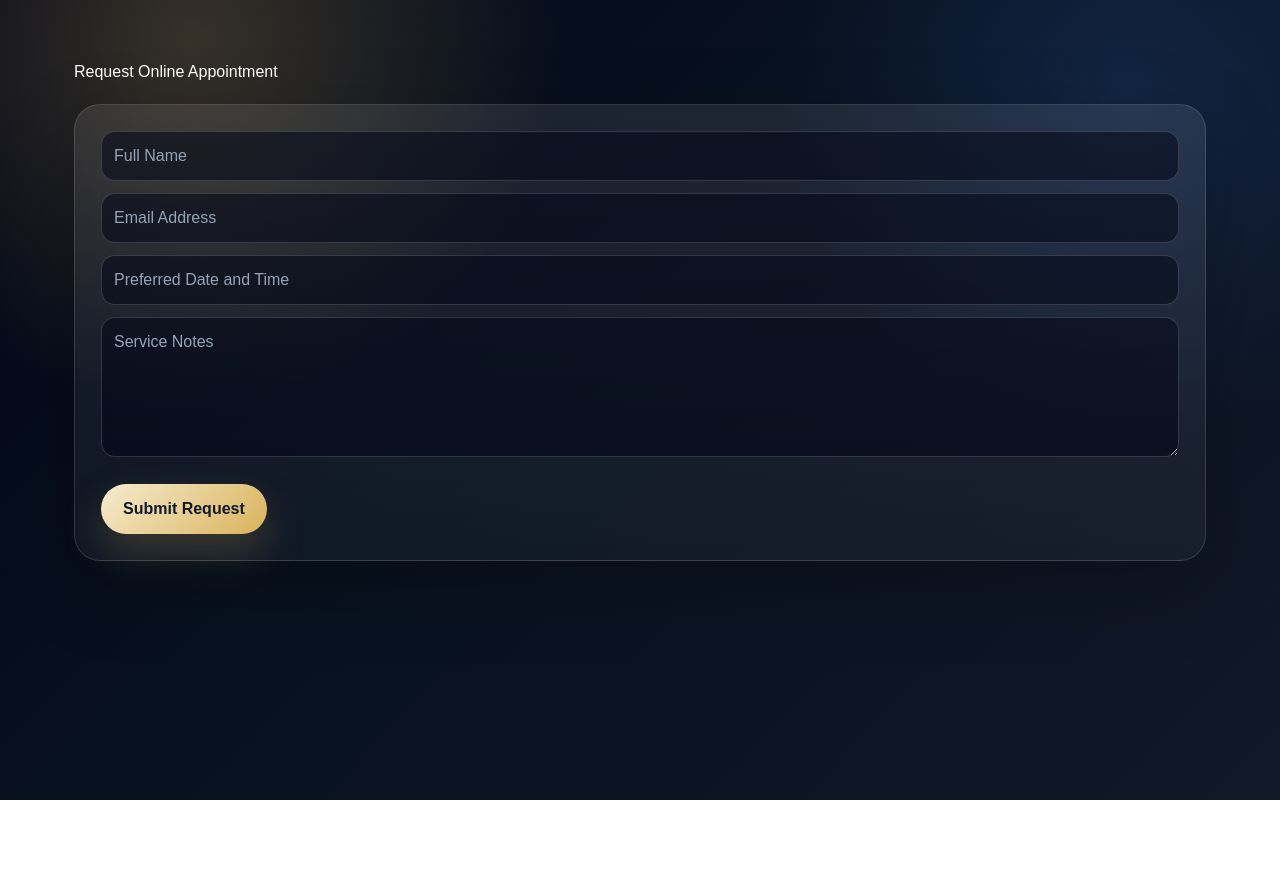
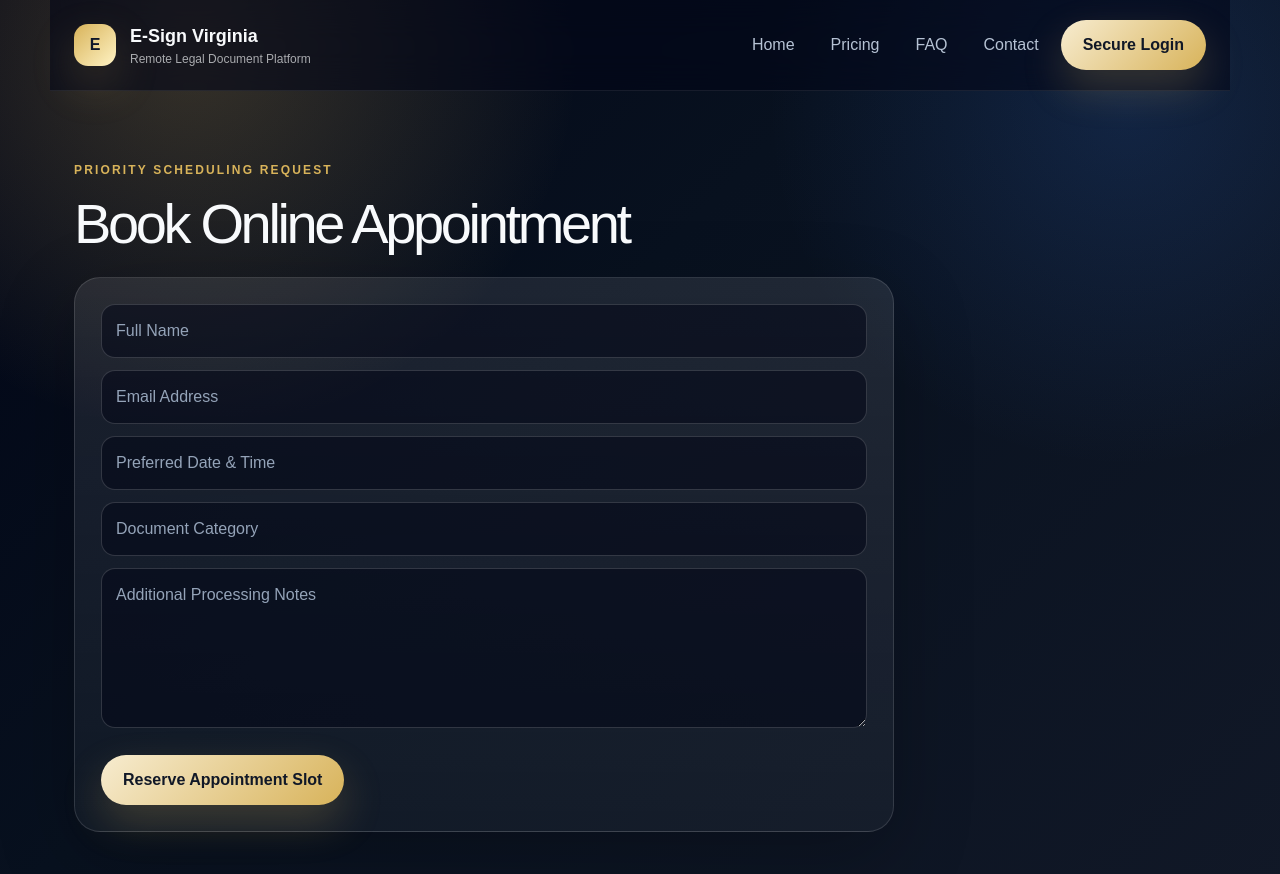
Before and after one commit to rawillia9801/esign, a Next.js app: page /session in a window 1280 px wide. Shown: the top 874 px of the page. Before the commit the page ends 800 px from the top, so only its background shows below. Built offline with nearby package versions, Linux system fonts and the light colour scheme.

Commit message:
Upgrade appointment page to premium scheduler UI

```diff
--- a/app/session/page.tsx
+++ b/app/session/page.tsx
@@ -1,14 +1,21 @@
+import Header from '../../components/Header'
+
 export default function SessionPage(){
  return (
-  <main className="container" style={{paddingTop:'60px'}}>
-   <h1>Request Online Appointment</h1>
-   <div className="card" style={{marginTop:'20px'}}>
-    <input placeholder="Full Name" style={{width:'100%',padding:'12px',marginBottom:'12px'}} />
-    <input placeholder="Email Address" style={{width:'100%',padding:'12px',marginBottom:'12px'}} />
-    <input placeholder="Preferred Date and Time" style={{width:'100%',padding:'12px',marginBottom:'12px'}} />
-    <textarea placeholder="Service Notes" style={{width:'100%',padding:'12px',height:'140px'}} />
-    <div style={{marginTop:'20px'}} className="btn">Submit Request</div>
-   </div>
+  <main className="container">
+   <Header />
+   <section style={{padding:'70px 0'}}>
+    <div className="eyebrow">Priority Scheduling Request</div>
+    <h1 className="hero-title" style={{fontSize:'56px'}}>Book Online Appointment</h1>
+    <div className="card" style={{marginTop:'26px',maxWidth:'820px'}}>
+      <input placeholder="Full Name" style={{width:'100%',padding:'14px',marginBottom:'12px'}} />
+      <input placeholder="Email Address" style={{width:'100%',padding:'14px',marginBottom:'12px'}} />
+      <input placeholder="Preferred Date & Time" style={{width:'100%',padding:'14px',marginBottom:'12px'}} />
+      <input placeholder="Document Category" style={{width:'100%',padding:'14px',marginBottom:'12px'}} />
+      <textarea placeholder="Additional Processing Notes" style={{width:'100%',padding:'14px',height:'160px'}} />
+      <div style={{marginTop:'20px'}} className="btn">Reserve Appointment Slot</div>
+    </div>
+   </section>
   </main>
  )
 }
```
